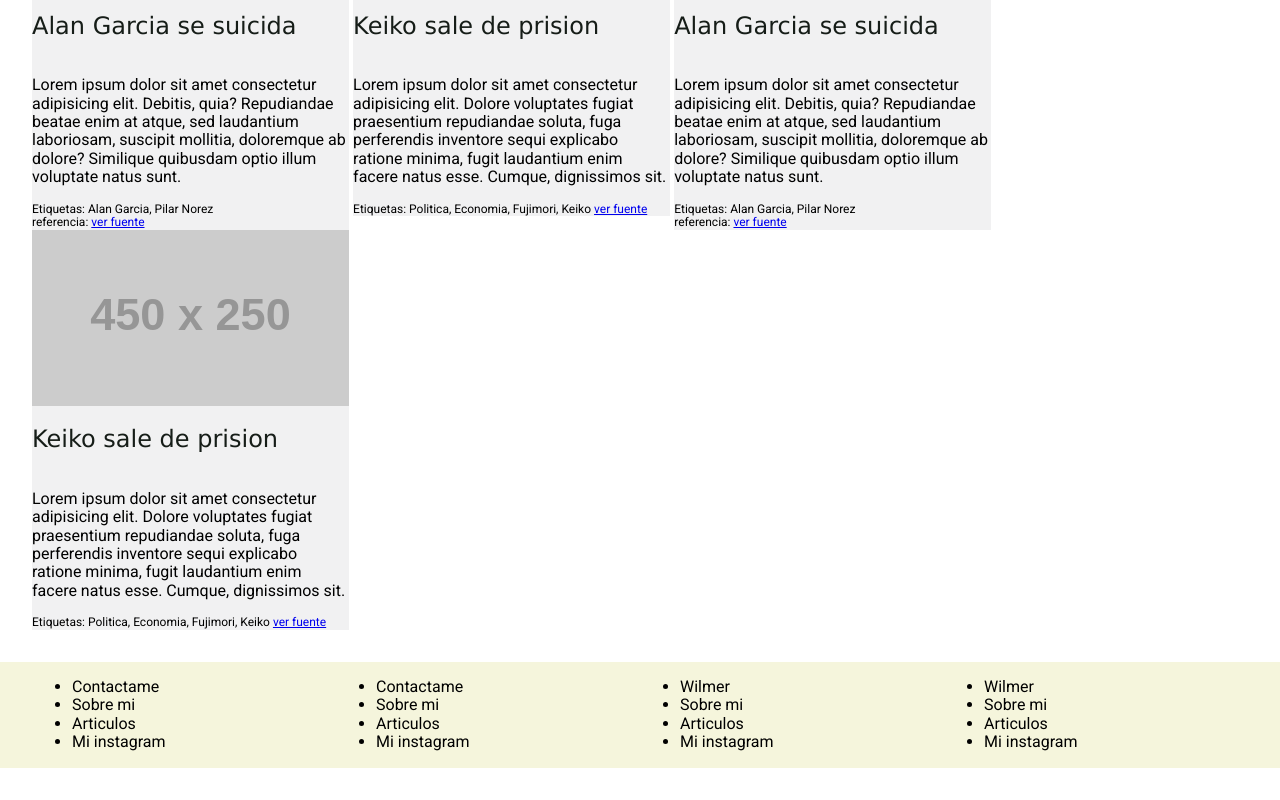
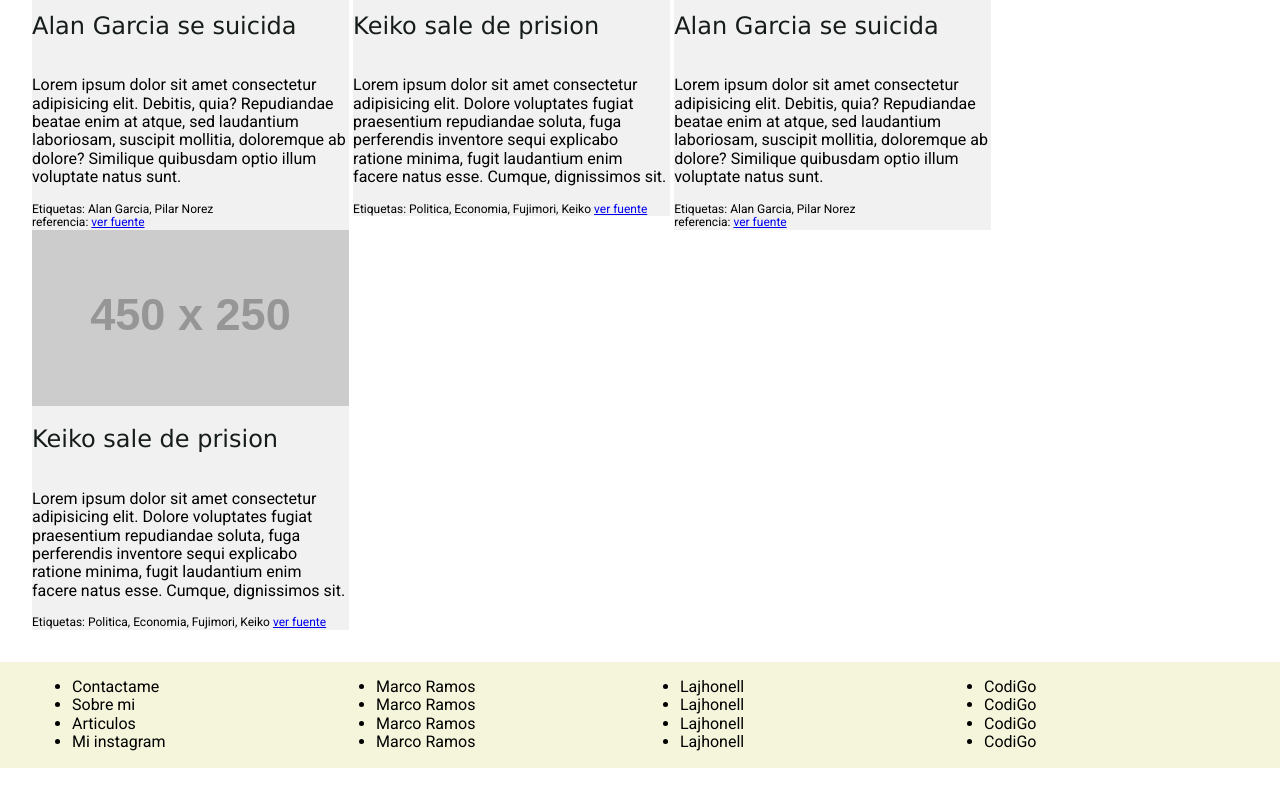
Before and after one commit to Zacarion/clase1, a plain HTML site: page index.html in a window 1280 px wide. Shown: the part 1090-1890 px from the top of the page. Drawn offline with nearby package versions, Linux system fonts and the light colour scheme; placeholder pictures from the web are drawn by us.

Commit message:
He actualizado el footer

```diff
--- a/index.html
+++ b/index.html
@@ -161,26 +161,26 @@
                 </div>
                 <div class="colum-footer">
                         <ul>
-                            <li>Contactame</li>
-                            <li>Sobre mi</li>
-                            <li>Articulos</li>
-                            <li>Mi instagram</li>
+                            <li>Marco Ramos</li>
+                            <li>Marco Ramos</li>
+                            <li>Marco Ramos</li>
+                            <li>Marco Ramos</li>
                         </ul>
                 </div>
                 <div class="colum-footer">
                         <ul>
-                                <li>Wilmer</li>
-                                <li>Sobre mi</li>
-                                <li>Articulos</li>
-                                <li>Mi instagram</li>
+                                <li>Lajhonell</li>
+                                <li>Lajhonell</li>
+                                <li>Lajhonell</li>
+                                <li>Lajhonell</li>
                         </ul>
                 </div>
                 <div class="colum-footer">
                         <ul>
-                                <li>Wilmer</li>
-                                <li>Sobre mi</li>
-                                <li>Articulos</li>
-                                <li>Mi instagram</li>
+                                <li>CodiGo</li>
+                                <li>CodiGo</li>
+                                <li>CodiGo</li>
+                                <li>CodiGo</li>
                         </ul>
                 </div>
             </div>
```
